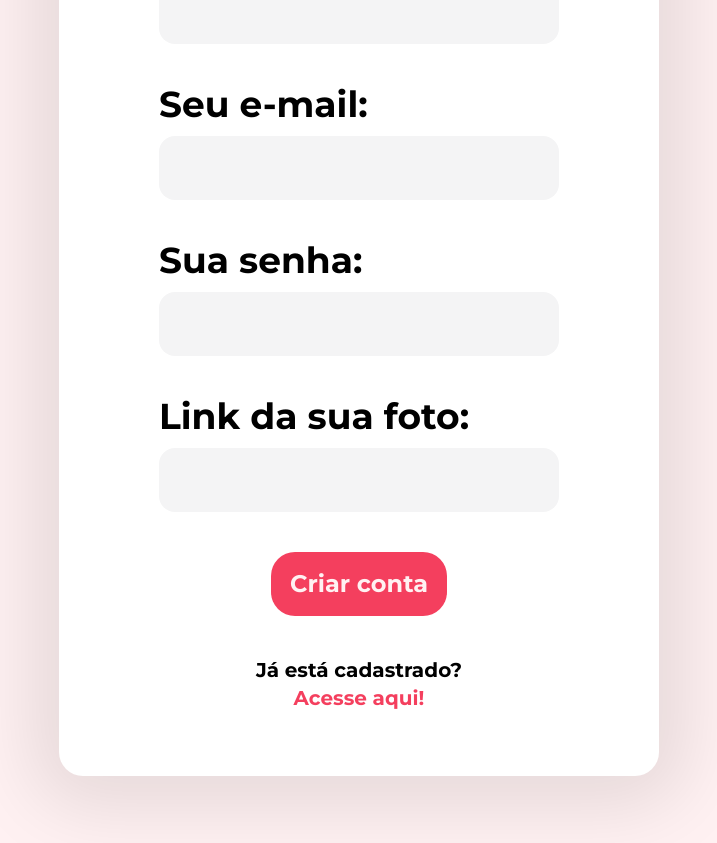
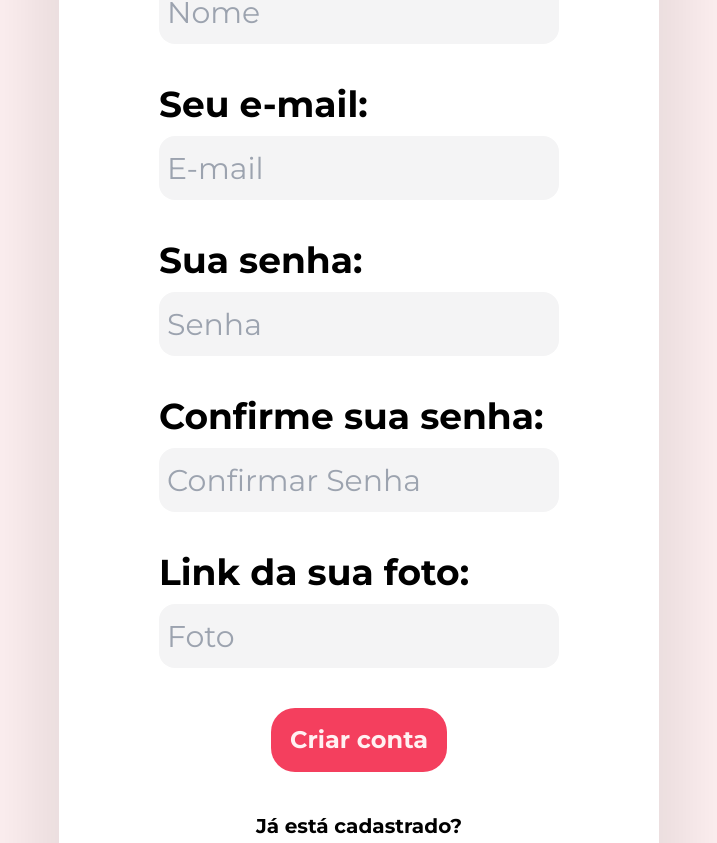
Before and after one commit to wellrenato12/CoracaoSolidarioFront, a React (Vite) app: page /register in a window 1280 px wide. Shown: the part 676-1519 px from the top of the page, without its empty margins (281-998 px from the left). Built offline with nearby package versions, Linux system fonts and the light colour scheme.

Commit message:
Criando lógica de cadastro e Login

```diff
--- a/package.json
+++ b/package.json
@@ -11,8 +11,10 @@
   },
   "dependencies": {
     "@phosphor-icons/react": "^2.1.7",
+    "axios": "^1.7.4",
     "react": "^18.3.1",
     "react-dom": "^18.3.1",
+    "react-loader-spinner": "^6.1.6",
     "react-router-dom": "^6.26.0"
   },
   "devDependencies": {
--- /dev/null
+++ b/src/contexts/AuthContext.tsx
@@ -0,0 +1,63 @@
+import { createContext, ReactNode, useState } from "react"
+
+import UsuarioLogin from "../models/UserLogin"
+import { login } from "../services/Service"
+// import { toastAlerta } from "../utils/toastAlerta"
+
+interface AuthContextProps {
+    usuario: UsuarioLogin
+    handleLogout(): void
+    handleLogin(usuario: UsuarioLogin): Promise<void>
+    isLoading: boolean
+}
+
+interface AuthProviderProps {
+    children: ReactNode
+}
+
+export const AuthContext = createContext({} as AuthContextProps)
+
+export function AuthProvider({ children }: AuthProviderProps) {
+
+    const [usuario, setUsuario] = useState<UsuarioLogin>({
+        id: 0,
+        nome: "",
+        usuario: "",
+        senha: "",
+        foto: "",
+        token: ""
+    })
+
+    const [isLoading, setIsLoading] = useState(false)
+
+    async function handleLogin(userLogin: UsuarioLogin) {
+        setIsLoading(true)
+        try {
+            await login(`/usuarios/logar`, userLogin, setUsuario)
+            alert("Usuário logado com sucesso")
+            setIsLoading(false)
+
+        } catch (error) {
+            console.log(error)
+            alert("Dados do usuário inconsistentes")
+            setIsLoading(false)
+        }
+    }
+
+    function handleLogout() {
+        setUsuario({
+            id: 0,
+            nome: "",
+            usuario: "",
+            senha: "",
+            foto: "",
+            token: ""
+        })
+    }
+
+    return (
+        <AuthContext.Provider value={{ usuario, handleLogin, handleLogout, isLoading }}>
+            {children}
+        </AuthContext.Provider>
+    )
+}
--- /dev/null
+++ b/src/models/Category.ts
@@ -0,0 +1,4 @@
+export default interface Categoria {
+    id: number;
+    descricao: string;
+}
--- /dev/null
+++ b/src/models/User.ts
@@ -0,0 +1,11 @@
+import Doacoes from "./Donations";
+
+export default interface Usuario {
+    id: number;
+    nome: string
+    usuario: string;
+    senha: string;
+    foto: string;
+    doacao?: Doacoes | null;
+
+}
--- /dev/null
+++ b/src/models/UserLogin.ts
@@ -0,0 +1,8 @@
+export default interface UsuarioLogin {
+    id: number;
+    nome: string;
+    usuario: string;
+    foto: string;
+    senha: string;
+    token: string;
+  }
--- a/src/pages/Login/login.tsx
+++ b/src/pages/Login/login.tsx
@@ -1,28 +1,71 @@
-import { Link } from "react-router-dom";
+import { ChangeEvent, useContext, useEffect, useState } from "react";
+import { Link, useNavigate } from "react-router-dom";
+import UsuarioLogin from "../../models/UserLogin";
+import { AuthContext } from "../../contexts/AuthContext";
 
 export function Login() {
+  const navigate = useNavigate();
+
+  const [usuarioLogin, setUsuarioLogin] = useState<UsuarioLogin>(
+    {} as UsuarioLogin
+  );
+
+  const {usuario, handleLogin} = useContext(AuthContext);
+
+  const {isLoading} = useContext(AuthContext);
+
+  useEffect(() => {
+    if (usuario.token !== "") {
+      navigate('/home')
+    }
+  }, [usuario])
+
+  function atualizarEstado(e: ChangeEvent<HTMLInputElement>) {
+    setUsuarioLogin({
+      ...usuarioLogin,
+      [e.target.name]: e.target.value
+    })
+  }
+
+  function login (e: ChangeEvent<HTMLFormElement>) {
+    e.preventDefault()
+    handleLogin(usuarioLogin)
+  }
+
   return (
     <div className="flex flex-col items-center w-[600px] bg-white py-16 my-24 mx-auto rounded-3xl shadow-custom">
       <h1 className="text-6xl font-bold border-b-8 pb-5 border-b-[#F43F5E] rounded-lg">Faça seu login</h1>
 
-      <form className="mt-16 space-y-10 flex flex-col items-center">
+      <form className="mt-16 space-y-10 flex flex-col items-center" onSubmit={login}>
         <div className="flex flex-col gap-3">
-          <label className="text-4xl font-bold">Seu e-mail:</label>
-          <input className="bg-zinc-100 w-[400px] h-16 text-3xl px-2 rounded-2xl" type="email" />
+          <label htmlFor="email" className="text-4xl font-bold">Seu e-mail:</label>
+          <input className="bg-zinc-100 w-[400px] h-16 text-3xl px-2 rounded-2xl"
+          type="email"
+          id="usuario"
+          name="usuario"
+          placeholder="E-mail"
+          value={usuarioLogin.usuario}
+          onChange={(e: ChangeEvent<HTMLInputElement>) => atualizarEstado(e)} />
         </div>
 
         <div className="flex flex-col gap-3">
-          <label className="text-4xl font-bold">Sua senha:</label>
-          <input className="bg-zinc-100 w-[400px] h-16 text-3xl px-2 rounded-2xl" type="password" />
+          <label htmlFor="senha" className="text-4xl font-bold">Sua senha:</label>
+          <input className="bg-zinc-100 w-[400px] h-16 text-3xl px-2 rounded-2xl"
+          type="password"
+          id="senha"
+          name="senha"
+          placeholder="Senha"
+          value={usuarioLogin.senha}
+          onChange={(e: ChangeEvent<HTMLInputElement>) => atualizarEstado(e)}/>
         </div>
 
-        <button className="w-44 h-16 bg-rose-500 text-2xl font-bold rounded-3xl text-rose-50 hover:bg-red-700 hover:scale-110 transition-all">
+        <button className="w-44 h-16 bg-rose-500 text-2xl font-bold rounded-3xl text-rose-50 hover:bg-red-700 hover:scale-110 transition-all" type="submit">
           ENTRAR
         </button>
 
-        <span className="text-xl font-bold">
+        <span className="text-center text-xl font-bold">
           <p>Ainda não tem um cadastro?</p>
-          <Link className="text-rose-500 hover:text-red-700 transition-all" to="/register">Cadastre-se aqui!</Link>
+          <Link className="text-rose-500 hover:text-red-700 hover:underline transition-all" to="/register">Cadastre-se aqui!</Link>
         </span>
       </form>
     </div>
--- a/src/pages/Register/register.tsx
+++ b/src/pages/Register/register.tsx
@@ -1,38 +1,142 @@
-import { Link } from "react-router-dom";
+import { ChangeEvent, useEffect, useState } from "react";
+import { Link, useNavigate } from "react-router-dom";
+import Usuario from "../../models/User";
+import { cadastrarUsuario } from "../../services/Service";
 
 export function Register() {
+  const navigate = useNavigate()
+
+  const [confirmaSenha, setConfirmaSenha] = useState<string>("")
+
+  const [usuario, setUsuario] = useState<Usuario>({
+    id: 0,
+    nome: '',
+    usuario: '',
+    senha: '',
+    foto: ''
+  })
+
+  const [usuarioResposta, setUsuarioResposta] = useState<Usuario>({
+    id: 0,
+    nome: '',
+    usuario: '',
+    senha: '',
+    foto: ''
+  })
+
+  useEffect(() => {
+    if (usuarioResposta.id !== 0) {
+      back()
+    }
+  }, [usuarioResposta])
+
+  function back() {
+    navigate('/login')
+  }
+
+  function handleConfirmarSenha(e: ChangeEvent<HTMLInputElement>) {
+    setConfirmaSenha(e.target.value)
+  }
+
+  function atualizarEstado(e: ChangeEvent<HTMLInputElement>) {
+    setUsuario({
+      ...usuario,
+      [e.target.name]: e.target.value
+    })
+  }
+
+  async function cadastrarNovoUsuario(e: ChangeEvent<HTMLFormElement>) {
+    e.preventDefault()
+
+    if (confirmaSenha === usuario.senha && usuario.senha.length >= 8) {
+
+      try {
+        await cadastrarUsuario(`/usuarios/cadastrar`, usuario, setUsuarioResposta)
+        alert('Usuário cadastrado com sucesso')
+
+      } catch (error) {
+        alert('Erro ao cadastrar o Usuário')
+      }
+
+    } else {
+      alert('Dados inconsistentes. Verifique as informações de cadastro.')
+      setUsuario({ ...usuario, senha: "" }) // Reinicia o campo de Senha
+      setConfirmaSenha("")                  // Reinicia o campo de Confirmar Senha
+    }
+  }
+
   return (
     <div className="flex flex-col items-center w-[600px] bg-white py-16 my-24 mx-auto rounded-3xl shadow-custom">
       <h1 className="text-6xl text-center font-bold border-b-8 pb-5 w-[340px] border-b-[#F43F5E] rounded-lg">Faça o seu cadastro</h1>
 
-      <form className="mt-16 space-y-10 flex flex-col items-center">
+      <form className="mt-16 space-y-10 flex flex-col items-center" onSubmit= {cadastrarNovoUsuario}>
         <div className="flex flex-col gap-3">
-          <label className="text-4xl font-bold">Seu nome:</label>
-          <input className="bg-zinc-100 w-[400px] h-16 text-3xl px-2 rounded-2xl" type="email" />
+          <label htmlFor="nome" className="text-4xl font-bold">Seu nome:</label>
+          <input className="bg-zinc-100 w-[400px] h-16 text-3xl px-2 rounded-2xl"
+          type="text"
+          id= "nome"
+          name="nome"
+          placeholder="Nome"
+          value={usuario.nome}
+          onChange={(e: ChangeEvent<HTMLInputElement>) => atualizarEstado(e)}
+          />
         </div>
 
         <div className="flex flex-col gap-3">
-          <label className="text-4xl font-bold">Seu e-mail:</label>
-          <input className="bg-zinc-100 w-[400px] h-16 text-3xl px-2 rounded-2xl" type="password" />
+          <label htmlFor="email" className="text-4xl font-bold">Seu e-mail:</label>
+          <input className="bg-zinc-100 w-[400px] h-16 text-3xl px-2 rounded-2xl"
+          type="email"
+          id="usuario"
+          name="usuario"
+          placeholder="E-mail"
+          value={usuario.usuario}
+          onChange={(e: ChangeEvent<HTMLInputElement>) => atualizarEstado(e)}
+          />
         </div>
 
         <div className="flex flex-col gap-3">
-          <label className="text-4xl font-bold">Sua senha:</label>
-          <input className="bg-zinc-100 w-[400px] h-16 text-3xl px-2 rounded-2xl" type="password" />
+          <label htmlFor="senha" className="text-4xl font-bold">Sua senha:</label>
+          <input className="bg-zinc-100 w-[400px] h-16 text-3xl px-2 rounded-2xl"
+          type="password"
+          id="senha"
+          name="senha"
+          placeholder="Senha"
+          value={usuario.senha}
+          onChange={(e: ChangeEvent<HTMLInputElement>) => atualizarEstado(e)}
+          />
         </div>
 
         <div className="flex flex-col gap-3">
-          <label className="text-4xl font-bold">Link da sua foto:</label>
-          <input className="bg-zinc-100 w-[400px] h-16 text-3xl px-2 rounded-2xl" type="password" />
+          <label htmlFor="confirmarSenha" className="text-4xl font-bold">Confirme sua senha:</label>
+          <input className="bg-zinc-100 w-[400px] h-16 text-3xl px-2 rounded-2xl"
+          type="password"
+          id="confirmarSenha"
+          name="confirmarSenha"
+          placeholder="Confirmar Senha"
+          value={confirmaSenha}
+          onChange={(e: ChangeEvent<HTMLInputElement>) => handleConfirmarSenha(e)}
+          />
         </div>
 
-        <button className="w-44 h-16 bg-rose-500 text-2xl font-bold rounded-3xl text-rose-50 hover:bg-red-700 hover:scale-110 transition-all">
+        <div className="flex flex-col gap-3">
+          <label htmlFor="foto" className="text-4xl font-bold">Link da sua foto:</label>
+          <input className="bg-zinc-100 w-[400px] h-16 text-3xl px-2 rounded-2xl"
+          type="text"
+          id="foto"
+          name="foto"
+          placeholder="Foto"
+          value={usuario.foto}
+          onChange={(e: ChangeEvent<HTMLInputElement>) => atualizarEstado(e)}
+          />
+        </div>
+
+        <button className="w-44 h-16 bg-rose-500 text-2xl font-bold rounded-3xl text-rose-50 hover:bg-red-700 hover:scale-110 transition-all" type="submit">
           Criar conta
         </button>
 
         <span className="text-xl font-bold text-center">
           <p>Já está cadastrado?</p>
-          <Link className="text-rose-500 hover:text-red-700 transition-all" to="/register">Acesse aqui!</Link>
+          <Link className="text-rose-500 hover:text-red-700 hover:underline transition-all" to="/login">Acesse aqui!</Link>
         </span>
       </form>
     </div>
--- /dev/null
+++ b/src/services/Service.ts
@@ -0,0 +1,36 @@
+/* eslint-disable @typescript-eslint/no-unsafe-function-type */
+import axios from "axios";
+
+const api = axios.create({
+    baseURL: 'http://localhost:8080/'
+})
+
+
+export const cadastrarUsuario = async(url: string, dados: object, setDados: Function) => {
+    const resposta = await api.post(url, dados)
+    setDados(resposta.data)
+}
+
+export const login = async(url: string, dados: object, setDados: Function) => {
+    const resposta = await api.post(url, dados)
+    setDados(resposta.data)
+}
+
+export const buscar = async(url: string, setDados: Function, header: object) => {
+    const resposta = await api.get(url, header)
+    setDados(resposta.data)
+  }
+
+  export const cadastrar = async(url: string, dados: object, setDados: Function, header: object) => {
+    const resposta = await api.post(url, dados, header)
+    setDados(resposta.data)
+  }
+
+  export const atualizar = async(url: string, dados: object, setDados: Function, header: object) => {
+    const resposta = await api.put(url, dados, header)
+    setDados(resposta.data)
+  }
+
+  export const deletar = async(url: string, header: object) => {
+    await api.delete(url, header)
+  }
```
Also changed, not shown: src/models/Donations.ts (added, +12 -0 lines), 1 other file (tests, documents, lock files or other folders).
